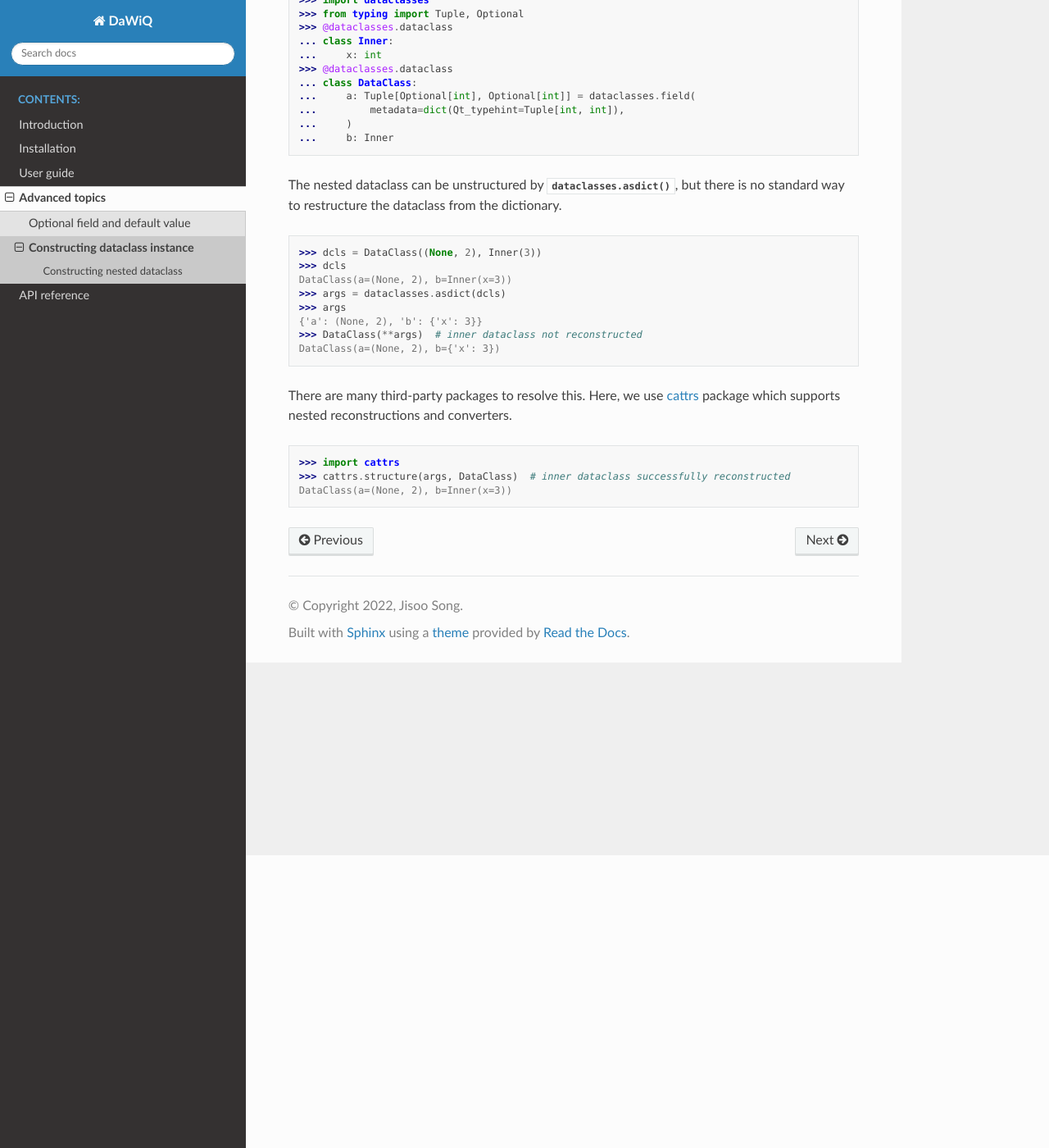
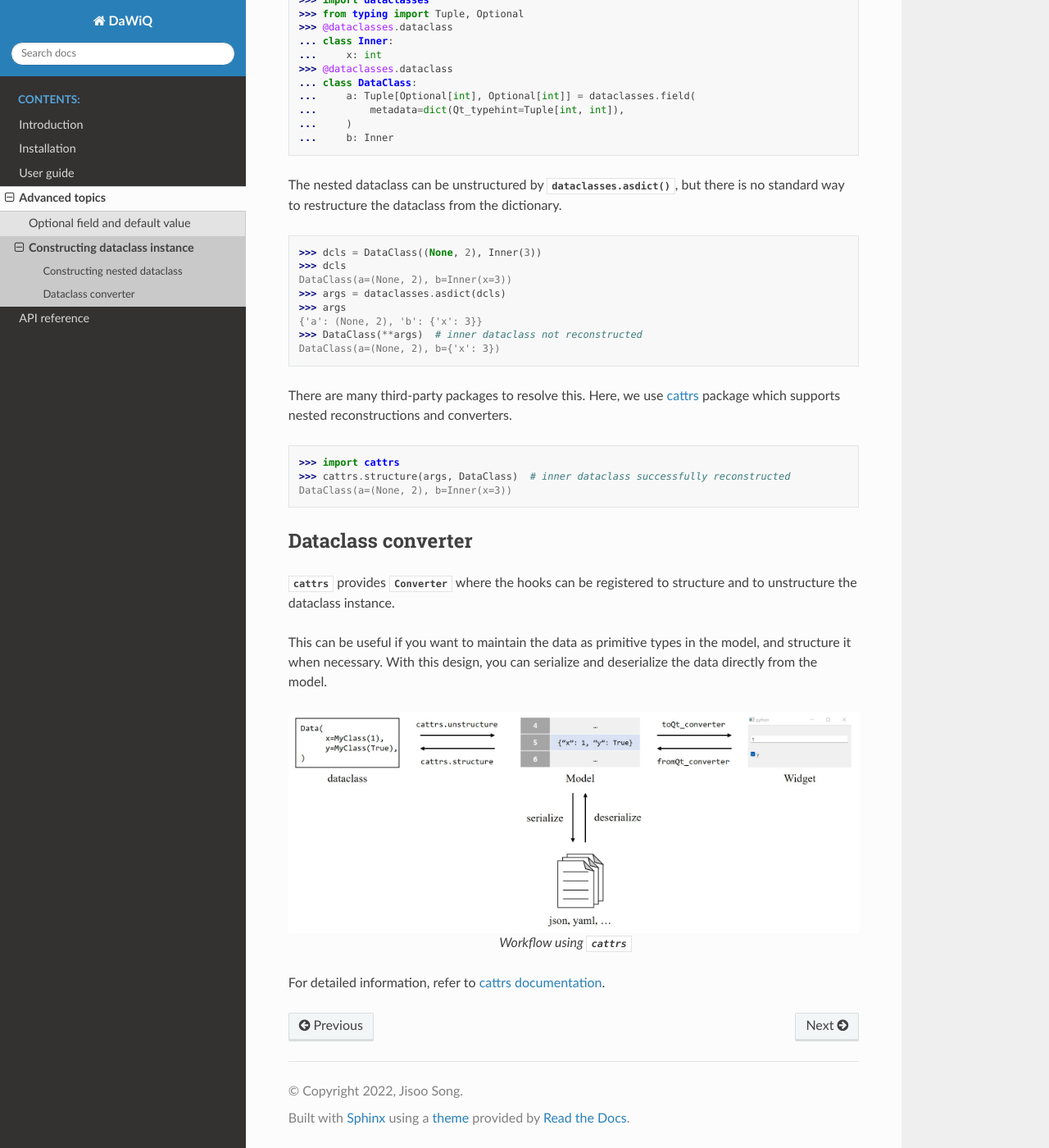
Before and after one commit to JSS95/dawiq, a Sphinx documentation site: the page built from doc/source/explanation/dataclass-construction.rst, in a window 1280 px wide and 1400 px high, scrolled down 357 px. Shown: the whole window at 82% size. Built offline with Sphinx 7.4.7 and the Read the Docs theme 2.0.0, drawn with Linux system fonts in a browser that asks for light colours.

Commit message:
doc: add doc to encourate cattrs

```diff
--- a/doc/source/explanation/dataclass-construction.rst
+++ b/doc/source/explanation/dataclass-construction.rst
@@ -4,7 +4,7 @@
 Constructing dataclass instance
 ===============================
 
-.. currentmodule:: dawiq
+.. currentmodule:: cattrs
 
 In :ref:`data-model` document, we learned how to store the widget data into the model.
 Here, we will construct the dataclass instance from the model data.
@@ -43,3 +43,18 @@ Here, we use `cattrs <https://pypi.org/project/cattrs/1.5.0/>`_ package which su
 >>> import cattrs
 >>> cattrs.structure(args, DataClass)  # inner dataclass successfully reconstructed
 DataClass(a=(None, 2), b=Inner(x=3))
+
+Dataclass converter
+===================
+
+:mod:`cattrs` provides :class:`.Converter` where the hooks can be registered to structure and to unstructure the dataclass instance.
+
+This can be useful if you want to maintain the data as primitive types in the model, and structure it when necessary.
+With this design, you can serialize and deserialize the data directly from the model.
+
+.. figure:: ../_images/cattrs-workflow.jpg
+   :align: center
+
+   Workflow using :mod:`cattrs`
+
+For detailed information, refer to `cattrs documentation <https://cattrs.readthedocs.io/en/stable/index.html>`_.
```
Also changed, not shown: doc/source/_images/cattrs-workflow.jpg (added).
